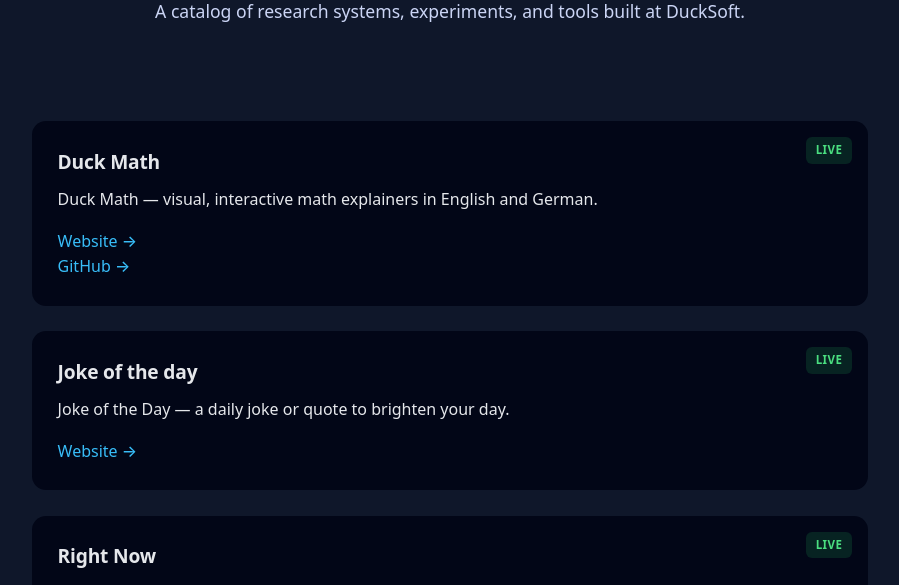
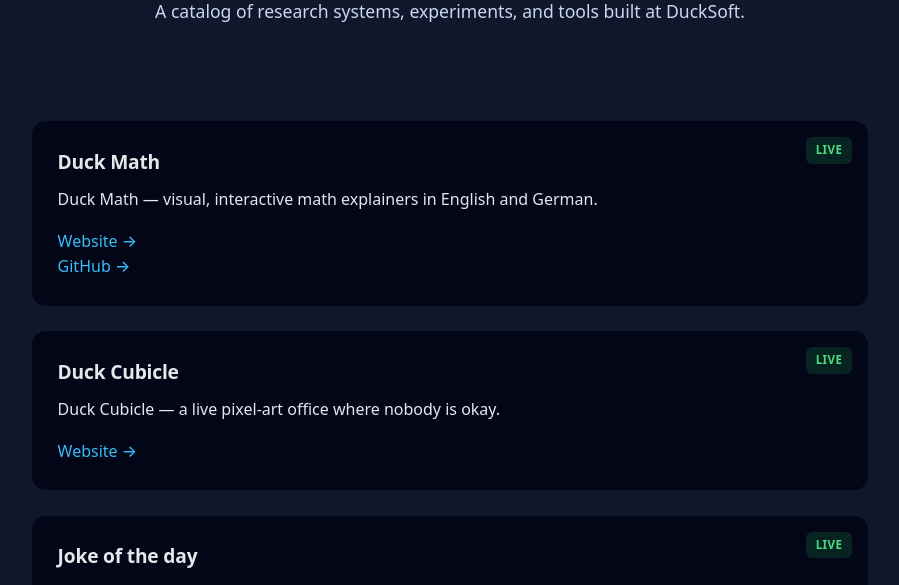
Before and after one commit to DonPedroDado/donpedrodado.github.io, a plain HTML site: page projects/index.html in a window 1280 px wide. Shown: the part 211-796 px from the top of the page, without its empty margins (190-1089 px from the left). Drawn offline with Linux system fonts and the light colour scheme.

Commit message:
Add Duck Cubicle project card to homepage and projects page
Co-Authored-By: Claude Sonnet 5.5 <noreply@anthropic.com>

```diff
--- a/projects/index.html
+++ b/projects/index.html
@@ -27,6 +27,15 @@
       </p>
       <a href="https://dm.ducksoft.ai" target="_blank" rel="noopener noreferrer">Website →</a><br />
       <a href="https://github.com/DonPedroDado/duck-math" target="_blank">GitHub →</a>
+    </div>
+
+    <div class="project-card">
+      <span class="project-status status-live">Live</span>
+      <h3>Duck Cubicle</h3>
+      <p>
+        Duck Cubicle — a live pixel-art office where nobody is okay.
+      </p>
+      <a href="https://dc.ducksoft.ai" target="_blank" rel="noopener noreferrer">Website →</a>
     </div>
 
     <div class="project-card">
```
Also changed, not shown: index.html (+9 -0 lines).
